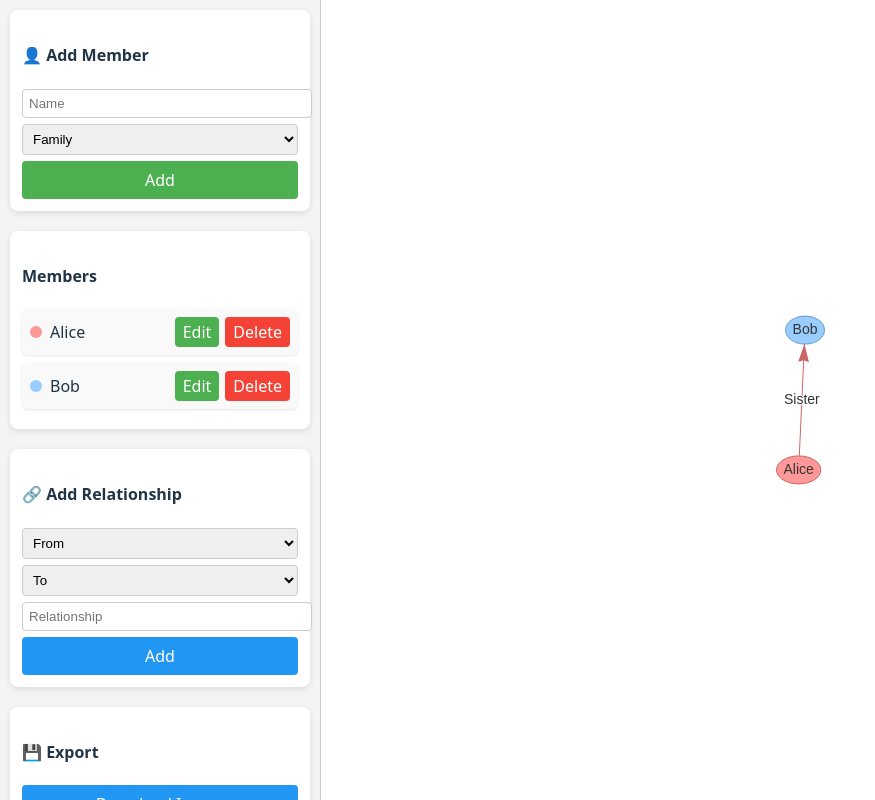
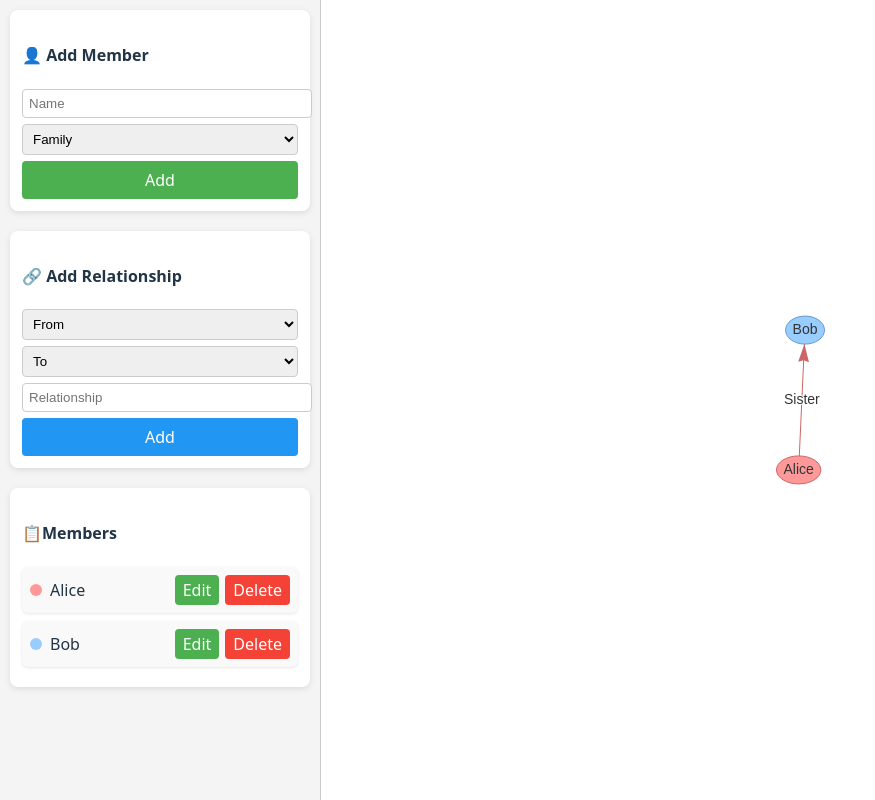
Before and after one commit to pksingh-sme/people-network, a React (Vite) app in the folder frontend/: page / in a window 1280 px wide. Shown: the whole page, without its empty margins (0-875 px from the left). Built offline with nearby package versions, Linux system fonts and the light colour scheme.

Commit message:
add export option on top right when hover on canvas

```diff
--- a/frontend/src/App.jsx
+++ b/frontend/src/App.jsx
@@ -15,6 +15,7 @@ export default function FamilyFriendsNetwork() {
   const [relFrom, setRelFrom] = useState("");
   const [relTo, setRelTo] = useState("");
   const [relLabel, setRelLabel] = useState("");
+  const [hoverCanvas, setHoverCanvas] = useState(false);
 
   const networkRef = useRef(null);
   const containerRef = useRef(null);
@@ -24,6 +25,41 @@ export default function FamilyFriendsNetwork() {
     friend: "#99ccff",
     colleague: "#99ff99",
     other: "#cccccc",
+  };
+
+  const cardStyle = {
+    marginBottom: "20px",
+    background: "#fff",
+    borderRadius: "8px",
+    boxShadow: "0 2px 6px rgba(0,0,0,0.1)",
+    padding: "12px",
+  };
+
+  const buttonStyle = {
+    width: "100%",
+    padding: "8px",
+    borderRadius: "4px",
+    border: "none",
+    cursor: "pointer",
+  };
+
+  const inputStyle = {
+    width: "100%",
+    padding: "6px",
+    marginBottom: "6px",
+    borderRadius: "4px",
+    border: "1px solid #ccc",
+  };
+
+  const memberCardStyle = {
+    display: "flex",
+    justifyContent: "space-between",
+    alignItems: "center",
+    padding: "8px",
+    marginBottom: "8px",
+    borderRadius: "6px",
+    background: "#f9f9f9",
+    boxShadow: "0 1px 3px rgba(0,0,0,0.1)",
   };
 
   // Build & render network
@@ -49,7 +85,6 @@ export default function FamilyFriendsNetwork() {
     networkRef.current = network;
   }, [people, relations]);
 
-  // Add member
   const addMember = () => {
     if (!newName.trim()) return;
     const id = people.length ? Math.max(...people.map((p) => p.id)) + 1 : 1;
@@ -57,18 +92,15 @@ export default function FamilyFriendsNetwork() {
     setNewName("");
   };
 
-  // Delete member
   const deleteMember = (id) => {
     setPeople(people.filter((p) => p.id !== id));
     setRelations(relations.filter((r) => r.from !== id && r.to !== id));
   };
 
-  // Edit member
   const editMember = (id, name, group) => {
     setPeople(people.map((p) => (p.id === id ? { ...p, name, group } : p)));
   };
 
-  // Add relationship
   const addRelationship = () => {
     if (!relFrom || !relTo || !relLabel) return;
     setRelations([...relations, { from: parseInt(relFrom), to: parseInt(relTo), label: relLabel }]);
@@ -77,7 +109,6 @@ export default function FamilyFriendsNetwork() {
     setRelLabel("");
   };
 
-  // Export functions
   const downloadImage = async () => {
     const canvas = await html2canvas(containerRef.current);
     const link = document.createElement("a");
@@ -94,43 +125,15 @@ export default function FamilyFriendsNetwork() {
     pdf.save("network.pdf");
   };
 
-  // Common card style
-  const cardStyle = {
-    marginBottom: "20px",
-    background: "#fff",
-    borderRadius: "8px",
-    boxShadow: "0 2px 6px rgba(0,0,0,0.1)",
-    padding: "12px",
-  };
-
-  const buttonStyle = {
-    width: "100%",
-    padding: "8px",
-    borderRadius: "4px",
-    border: "none",
-    cursor: "pointer",
-  };
-
   return (
     <div className="app-container" style={{ display: "flex", height: "100vh" }}>
       {/* LEFT PANEL */}
       <div style={{ width: "300px", padding: "10px", background: "#f4f4f4", borderRight: "1px solid #ccc", overflowY: "auto" }}>
-
         {/* Add Member */}
         <div style={cardStyle}>
           <h4>👤 Add Member</h4>
-          <input
-            type="text"
-            placeholder="Name"
-            value={newName}
-            onChange={(e) => setNewName(e.target.value)}
-            style={{ width: "100%", padding: "6px", marginBottom: "6px", borderRadius: "4px", border: "1px solid #ccc" }}
-          />
-          <select
-            value={newGroup}
-            onChange={(e) => setNewGroup(e.target.value)}
-            style={{ width: "100%", padding: "6px", marginBottom: "6px", borderRadius: "4px", border: "1px solid #ccc" }}
-          >
+          <input type="text" placeholder="Name" value={newName} onChange={(e) => setNewName(e.target.value)} style={inputStyle} />
+          <select value={newGroup} onChange={(e) => setNewGroup(e.target.value)} style={inputStyle}>
             <option value="family">Family</option>
             <option value="friend">Friend</option>
             <option value="colleague">Colleague</option>
@@ -139,87 +142,67 @@ export default function FamilyFriendsNetwork() {
           <button onClick={addMember} style={{ ...buttonStyle, background: "#4CAF50", color: "#fff" }}>Add</button>
         </div>
 
-        {/* Members */}
+        {/* Add Relationship */}
+        <div style={cardStyle}>
+          <h4>🔗 Add Relationship</h4>
+          <select value={relFrom} onChange={(e) => setRelFrom(e.target.value)} style={inputStyle}>
+            <option value="">From</option>
+            {people.map((p) => (<option key={p.id} value={p.id}>{p.name}</option>))}
+          </select>
+          <select value={relTo} onChange={(e) => setRelTo(e.target.value)} style={inputStyle}>
+            <option value="">To</option>
+            {people.map((p) => (<option key={p.id} value={p.id}>{p.name}</option>))}
+          </select>
+          <input type="text" placeholder="Relationship" value={relLabel} onChange={(e) => setRelLabel(e.target.value)} style={inputStyle} />
+          <button onClick={addRelationship} style={{ ...buttonStyle, background: "#2196F3", color: "#fff" }}>Add</button>
+        </div>
+
         {/* Members */}
         <div style={cardStyle}>
-          <h4>Members</h4>
+          <h4>📋Members</h4>
           {people.map((p) => (
-            <div
-              key={p.id}
-              style={{
-                display: "flex",
-                justifyContent: "space-between",
-                alignItems: "center",
-                padding: "8px",
-                marginBottom: "8px",
-                borderRadius: "6px",
-                background: "#f9f9f9",
-                boxShadow: "0 1px 3px rgba(0,0,0,0.1)",
-              }}
-            >
-              {/* Member info */}
+            <div key={p.id} style={memberCardStyle}>
               <div style={{ display: "flex", alignItems: "center" }}>
-                <div
-                  style={{
-                    width: "12px",
-                    height: "12px",
-                    backgroundColor: groupColors[p.group] || "#ccc",
-                    borderRadius: "50%",
-                    marginRight: "8px",
-                  }}
-                ></div>
+                <div style={{ width: "12px", height: "12px", backgroundColor: groupColors[p.group] || "#ccc", borderRadius: "50%", marginRight: "8px" }}></div>
                 <span>{p.name}</span>
               </div>
-
-              {/* Actions */}
               <div style={{ display: "flex", gap: "6px" }}>
-                <button
-                  onClick={() => {
+                <button onClick={() => {
                   const name = prompt("Enter new name:", p.name);
                   const group = prompt("Enter group:", p.group);
                   if (name) editMember(p.id, name, group || p.group);
-                  }}
-                  style={{ ...buttonStyle, background: "#4CAF50", color: "#fff", padding: "4px 8px" }}
-                >
-                  Edit
-                </button>
-                <button
-                  onClick={() => deleteMember(p.id)}
-                  style={{ ...buttonStyle, background: "#F44336", color: "#fff", padding: "4px 8px" }}
-                >
-                  Delete
-                </button>
+                }} style={{ ...buttonStyle, background: "#4CAF50", color: "#fff", padding: "4px 8px" }}>Edit</button>
+                <button onClick={() => deleteMember(p.id)} style={{ ...buttonStyle, background: "#F44336", color: "#fff", padding: "4px 8px" }}>Delete</button>
               </div>
             </div>
           ))}
         </div>
-
-
-        {/* Add Relationship */}
-        <div style={cardStyle}>
-          <h4>🔗 Add Relationship</h4>
-          <select value={relFrom} onChange={(e) => setRelFrom(e.target.value)} style={{ width: "100%", padding: "6px", marginBottom: "6px", borderRadius: "4px", border: "1px solid #ccc" }}>
-            <option value="">From</option>
-            {people.map((p) => (<option key={p.id} value={p.id}>{p.name}</option>))}
-          </select>
-          <select value={relTo} onChange={(e) => setRelTo(e.target.value)} style={{ width: "100%", padding: "6px", marginBottom: "6px", borderRadius: "4px", border: "1px solid #ccc" }}>
-            <option value="">To</option>
-            {people.map((p) => (<option key={p.id} value={p.id}>{p.name}</option>))}
-          </select>
-          <input type="text" placeholder="Relationship" value={relLabel} onChange={(e) => setRelLabel(e.target.value)} style={{ width: "100%", padding: "6px", marginBottom: "6px", borderRadius: "4px", border: "1px solid #ccc" }} />
-          <button onClick={addRelationship} style={{ ...buttonStyle, background: "#2196F3", color: "#fff" }}>Add</button>
       </div>
 
-        {/* Export */}
-        <div style={cardStyle}>
-          <h4>💾 Export</h4>
+      {/* NETWORK */}
+      <div
+        ref={containerRef}
+        style={{ flex: 1, position: "relative", background: "#fff", height: "100%" }}
+        onMouseEnter={() => setHoverCanvas(true)}
+        onMouseLeave={() => setHoverCanvas(false)}
+      >
+        {/* Floating Export Panel */}
+        {hoverCanvas && (
+          <div style={{
+            position: "absolute",
+            top: "10px",
+            right: "10px",
+            background: "#fff",
+            padding: "10px",
+            borderRadius: "8px",
+            boxShadow: "0 2px 6px rgba(0,0,0,0.2)",
+            zIndex: 10,
+          }}>
             <button onClick={downloadImage} style={{ ...buttonStyle, background: "#2196F3", color: "#fff", marginBottom: "6px" }}>Download Image</button>
             <button onClick={downloadPDF} style={{ ...buttonStyle, background: "#FF5722", color: "#fff" }}>Download PDF</button>
           </div>
+        )}
       </div>
-
-      {/* NETWORK */}
-      <div ref={containerRef} style={{ flex: 1, background: "#fff", height: "100%" }}></div>
     </div>
   );
 }
```
Lines whose indentation alone changed are shown as unchanged.
